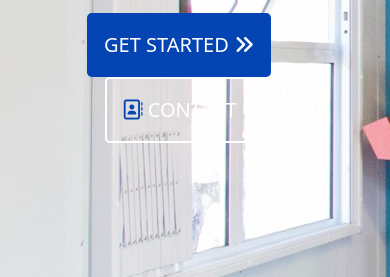
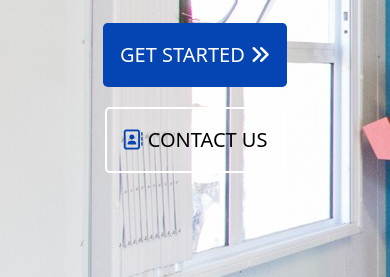
Before and after one commit to Yadz-hub/cecil-road-primary, a plain HTML site: page index.html in a window 390 px wide. Shown: the part 567-844 px from the top of the page. Drawn offline with nearby package versions, Linux system fonts and the light colour scheme.

Commit message:
fixed display on phone

```diff
--- a/css/styles.css
+++ b/css/styles.css
@@ -49,14 +49,14 @@
 
 .contact-us-btn{
     border: solid 2px white;
-    color: white;
+    color: black;
     padding: 1rem;
 
 }
 
 .contact-us-btn:hover{
     border: solid 2px #0545B3;
-    color: white;
+    color: black;
 }
 
 .contact-us-icon{
@@ -68,6 +68,18 @@
     text-align: center;
 }
 
+.get-started-btn{
+    margin: 10px auto;
+
+
+}
+
+
+.contact-us-btn{
+margin: 10px auto;
+
+}
+
 }
 
 /* #0545B3
--- a/index.html
+++ b/index.html
@@ -22,8 +22,18 @@
         <h2 class="logo"><span class="logo-shadow">Cecil Road Primary</span></h2>
         <h3 class="school-sub-heading">PERSEVERE VOLHARD</h3>
         <p class="school-paragraph-heading">Join a wonderful community educating our future leaders</p>
-        <button class="btn btn-lg get-started-btn">GET STARTED <i class="fas fa-angle-double-right"></i></button>
-        <button class="btn btn-lg contact-us-btn"><i class="contact-us-icon far fa-address-book"></i> CONTACT US</button>
+        <div class="container">
+          <div class="row">
+            <div class="col-lg-3 col-md-12">
+              <button class="btn btn-lg get-started-btn">GET STARTED <i class="fas fa-angle-double-right"></i></button>
+
+            </div>
+            <div class="col-lg-9 col-md-12">
+              <button class="btn btn-lg contact-us-btn"><i class="contact-us-icon far fa-address-book"></i> CONTACT US</button>
+
+            </div>
+          </div>
+        </div>
       </div>
     </div>
 
```
